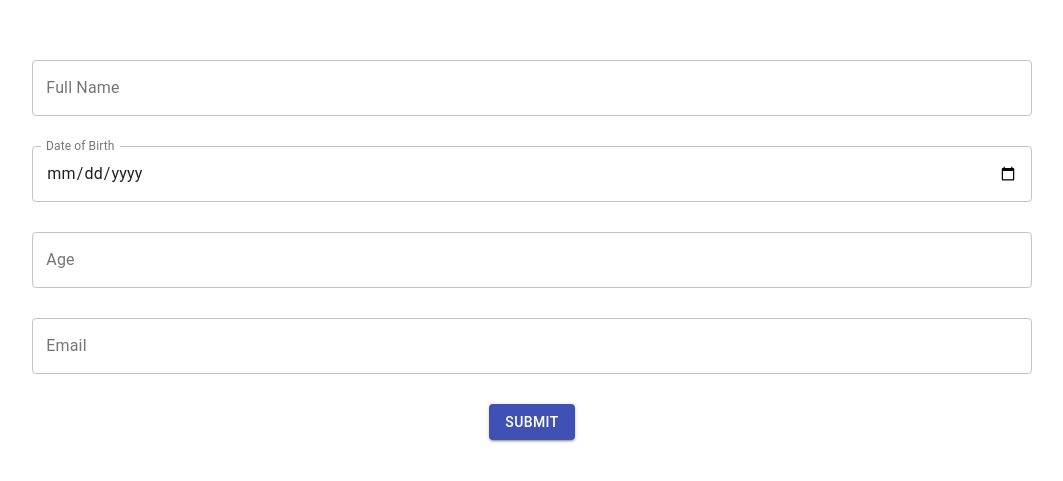
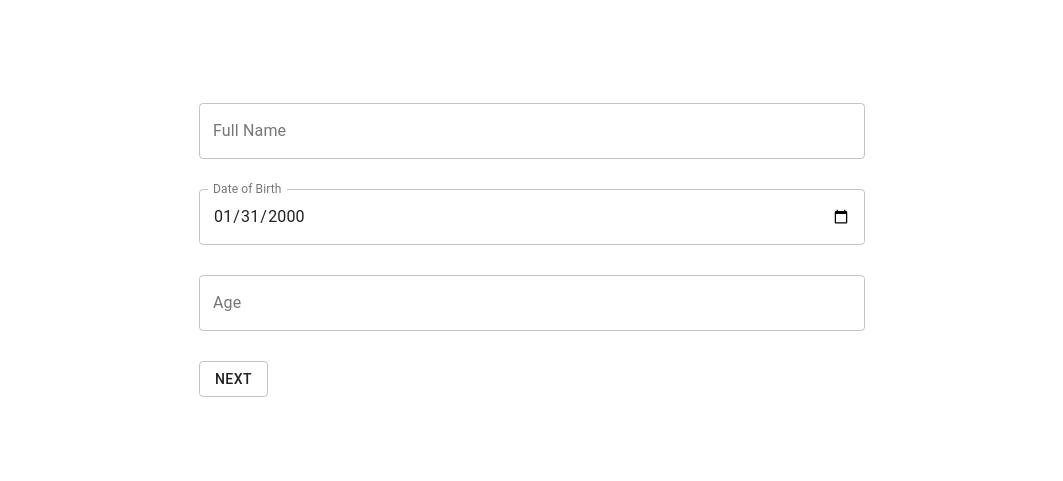
Before and after one commit to wengsheng00/application-form, a React (Create React App) app in the folder app-form/: page / in a window 1280 px wide. Shown: the part 165-646 px from the top of the page, without its empty margins (108-1171 px from the left). Built offline with nearby package versions, Linux system fonts and the light colour scheme.

Commit message:
added state management

```diff
--- a/app-form/src/App.js
+++ b/app-form/src/App.js
@@ -4,6 +4,8 @@ import { Formik } from "formik";
 import * as yup from "yup";
 import InputTextField from "./components/InputField";
 import DateField from "./components/DateField";
+import StepForm from "./StepForm";
+import {Step} from "./StepForm";
 
 const schema = yup.object({
   fullName: yup.string().required("Name is required"),
@@ -12,10 +14,6 @@ const schema = yup.object({
     .required("Age is required")
     .integer("Invalid age")
     .positive("Invalid Age"),
-  email: yup
-    .string()
-    .email("Email must be valid (e.g abc123@gmail.com)")
-    .required("Email is required"),
   dob: yup.date().required("Date of Birth is required"),
 });
 
@@ -23,34 +21,50 @@ function App() {
   return (
     <div className="App">
       <header className="App-header">
-        <Formik
-          initialValues={{ fullName: "", dob: "", age: "", email: "" }}
+        <StepForm
+          initialValues={{ fullName: "", dob: "", age: "", email: "" , firstName: ""}}
           onSubmit={(values) => {
-            alert(JSON.stringify(values, null, 2));
+            alert(JSON.stringify("Form Submitted", null, 2));
           }}
           validationSchema={schema}
         >
-          {(formik) => (
-            <form onSubmit={formik.handleSubmit}>
+            <Step
+              stepName = "Personal Details"
+              onSubmit={() => console.log('Step 1')}
+              validationSchema={schema}
+            >
               <InputTextField name="fullName" label="Full Name" />
-
               <DateField name="dob" label="Date of Birth" />
-
               <InputTextField name="age" label="Age" />
 
-              <InputTextField name="email" label="Email" />
 
-              <Button
+              {/* <Button
                 type="submit"
                 color="primary"
                 variant="contained"
                 style={{ marginTop: 30 }}
               >
                 Submit
-              </Button>
-            </form>
-          )}
-        </Formik>
+              </Button> */}
+            </Step>
+
+            <Step
+              stepName = "Email"
+              onSubmit={() => console.log('Step 2')}
+              validationSchema={{
+                email: yup
+                .string()
+                .email("Email must be valid (e.g abc123@gmail.com)")
+                .required("Email is required"),
+                firstName: yup.string().required("First Name Required")
+              }}
+            >
+              {/* <InputTextField name="email" label="Email" /> */}
+              <InputTextField name="firstName" label="First Name" />
+
+            </Step>
+
+        </StepForm>
       </header>
     </div>
   );
--- a/app-form/src/StepForm.js
+++ b/app-form/src/StepForm.js
@@ -1,38 +1,40 @@
 import React, {useState} from "react";
-import { Formik, FormikConfig, FormikValues} from "formik";
+import { Form, Formik } from "formik";
+import NavButton from "./components/NavButton";
 
-const StepForm = ({children, initialValues, onSubmit }) => {
+const StepForm = ({children, initialValues, onSubmit, validationSchema }) => {
     const [stepNumber, setStepNumber] = useState(0);
     const [snapshot, setSnapshot] = useState(initialValues);
 
     const steps = React.Children.toArray(children);
     const step = steps[stepNumber];
-    const totalSteps = step.length;
-    const isLastStep = totalSteps - 1 === stepNumber;
+    const totalSteps = steps.length;
+    const isLastStep = (totalSteps - 1 === stepNumber);
 
     const nextStep = (values) => {
-        setSnapshot(values)
+        setSnapshot(values);
         setStepNumber(stepNumber + 1);
     }
 
     const previousStep = (values) => {
-        setSnapshot(values)
+        setSnapshot(values);
         setStepNumber(stepNumber - 1);
     }
 
-    const handleSubmit = (values, actions) => {
-        {step.props.onSubmit ?
-            await step.props.onSubmit(values) :
-            null
+    const handleSubmit = async (values, actions) => {
+        // Current step with its own onSubmit
+        if (step.props.onSubmit){
+            await step.props.onSubmit(values)
         }
-
-       if (isLastStep){
+        // Last Step of the form (top-level onSubmit)
+        if (isLastStep){
            return onSubmit(values, actions)
-       }
-       else{
+        }
+        else{
+            // Reset the touched objects
             actions.setTouched({});
             nextStep(values);
-       }
+        }
     }
 
     return (
@@ -42,13 +44,24 @@ const StepForm = ({children, initialValues, onSubmit }) => {
                     snapshot
                 }}
                 onSubmit={handleSubmit}
-                validationSchema={step.props.validationSchema}>
+                validationSchema={validationSchema}>
             {(formik) => (
-                <form onSubmit={formik.handleSubmit}></form>)}
+                <Form>
+
+                    {step}
+
+                    <NavButton
+                        hasPrevious={stepNumber > 0}
+                        isLastStep={isLastStep}
+                        onBackClick={() => previousStep(formik.values)}
+                    >
+                    </NavButton>
+                </Form>)}
             </Formik>
         </div>
     )
 
 }
+export default StepForm;
 
-const Step = ({stepName = '', children}) => children
+export const Step = ({stepName = '', children}) => children
--- /dev/null
+++ b/app-form/src/components/NavButton/index.js
@@ -0,0 +1,22 @@
+import { Button } from '@material-ui/core';
+import React from 'react';
+
+const NavButton = (props) => {
+    return (
+        <div style = {{
+            display: 'flex',
+            marginTop: 30,
+            justifyContent: 'space-between'
+        }}>
+            {props.hasPrevious && (
+                <Button variant='outlined' onClick={props.onBackClick}>
+                    Back
+                </Button>
+            )}
+
+            <Button variant='outlined' type='submit'>{props.isLastStep ? 'Submit' : 'Next'}</Button>
+        </div>
+    )
+}
+
+export default NavButton;
```
